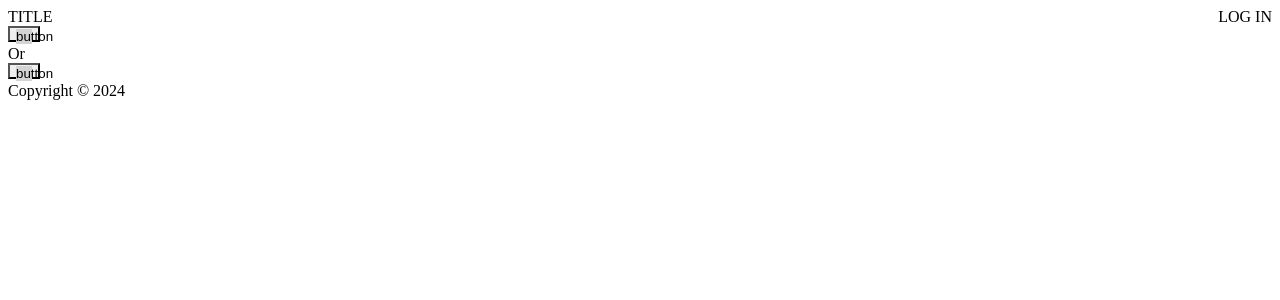
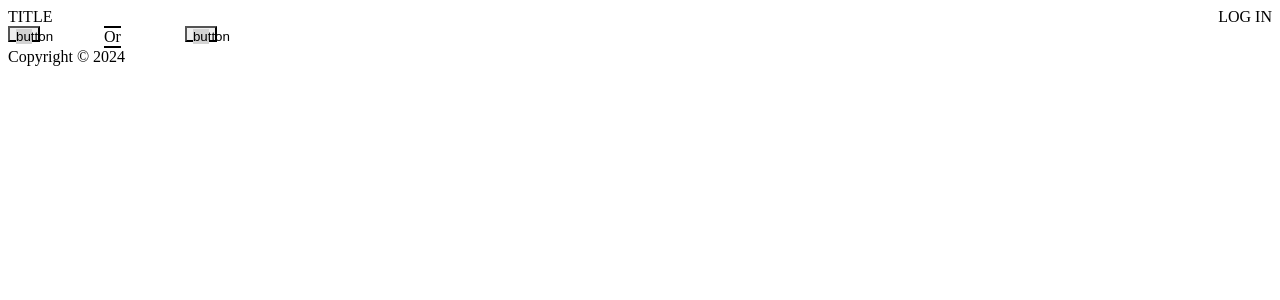
Before and after one commit to gtstarnes/SvelteLingo, a SvelteKit app: page / in a window 1280 px wide. Shown: the top 300 px of the page. Built offline with nearby package versions, Linux system fonts and the light colour scheme.

Commit message:
added basic styles

```diff
--- a/src/routes/+page.svelte
+++ b/src/routes/+page.svelte
@@ -5,13 +5,20 @@
 </script>
 
 <div>
-    <div>
+    <div class="buttonContainer">
         <MainButton />
-        <div>Or</div>
+        <div class="or">Or</div>
         <MainButton />
     </div>
 </div>
 
 <style>
-
+    .buttonContainer {
+        display: flex;
+        gap: 4rem;
+    }
+    .or {
+        border-top: 2px solid black;
+        border-bottom: 2px solid black;
+    }
 </style>
```
